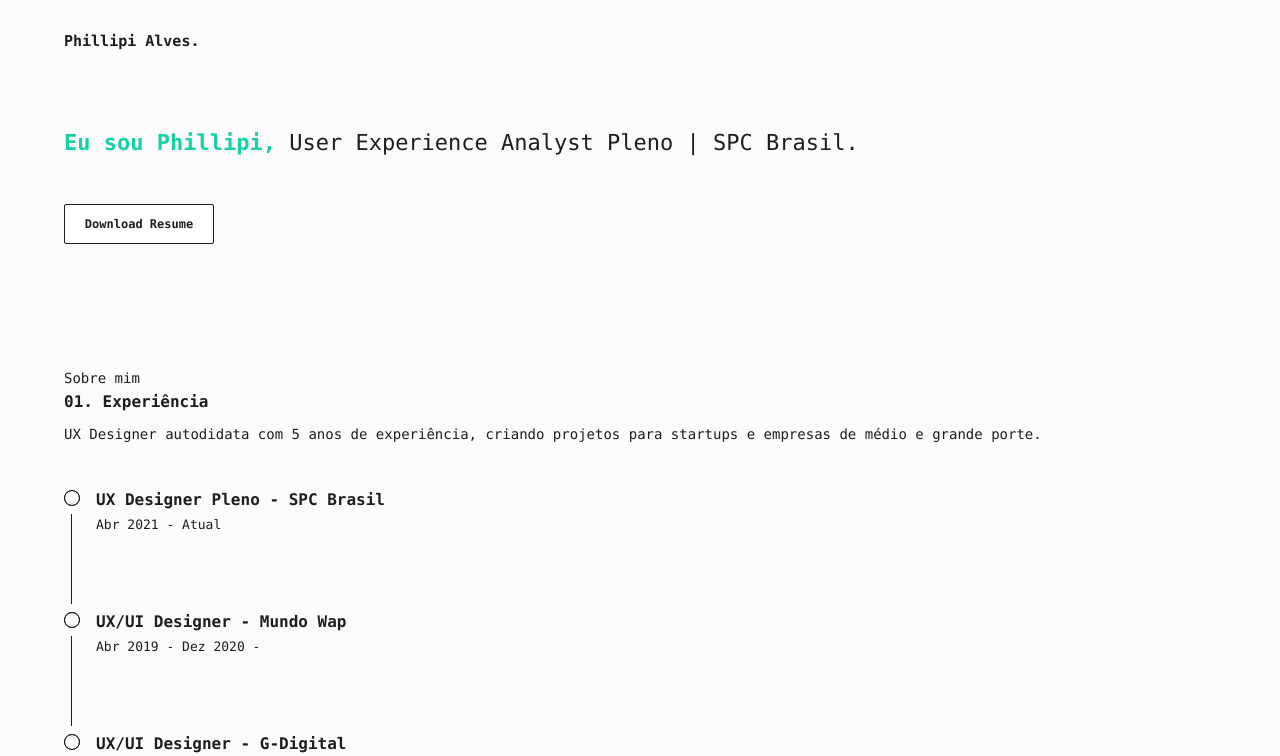
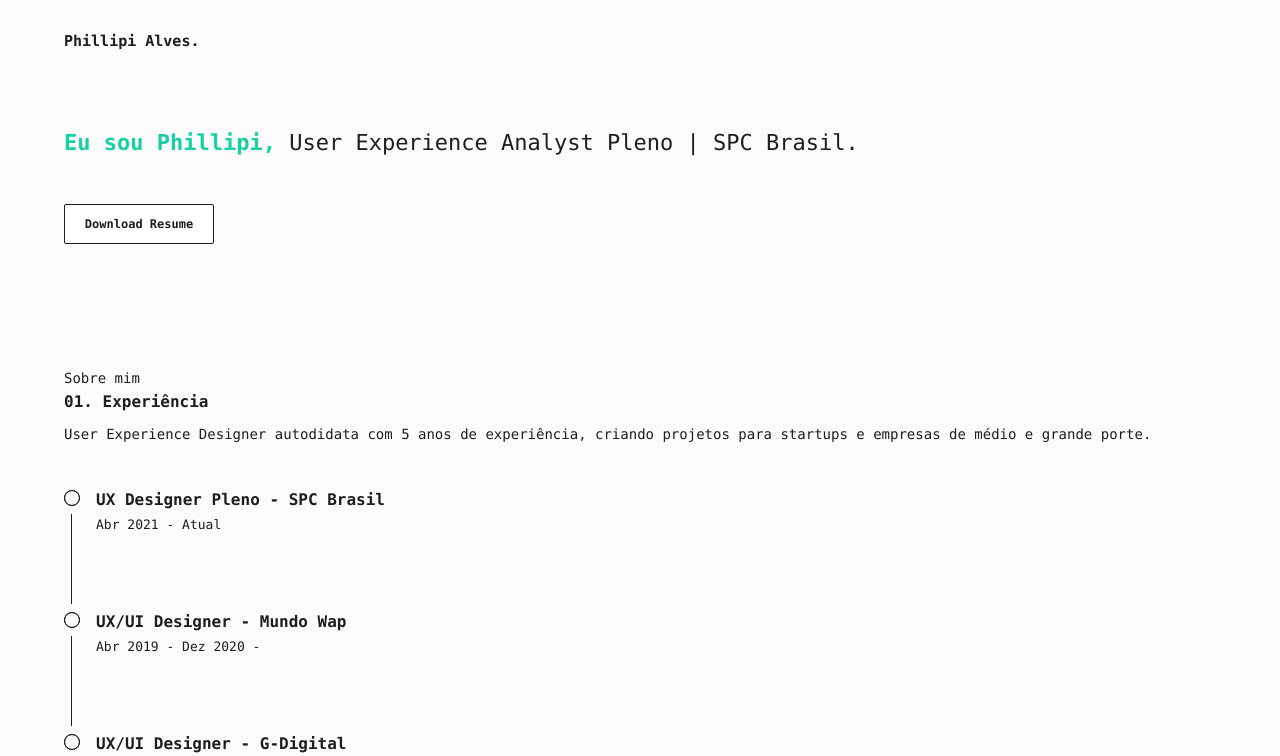
Before and after one commit to Phixelz/MyPortfolio, a Next.js app: page / in a window 1280 px wide. Shown: the top 756 px of the page. Built offline with nearby package versions, Linux system fonts and the light colour scheme.

Commit message:
update build

```diff
--- a/src/components/AboutUs/index.tsx
+++ b/src/components/AboutUs/index.tsx
@@ -8,7 +8,7 @@ export function AboutUs() {
       <Title
         title="Sobre mim"
         subtitle="01. Experiência"
-        description="UX Designer autodidata com 5 anos de experiência, criando projetos para startups e empresas de médio e grande porte."
+        description="User Experience Designer autodidata com 5 anos de experiência, criando projetos para startups e empresas de médio e grande porte."
       />
 
       <ul>
```
